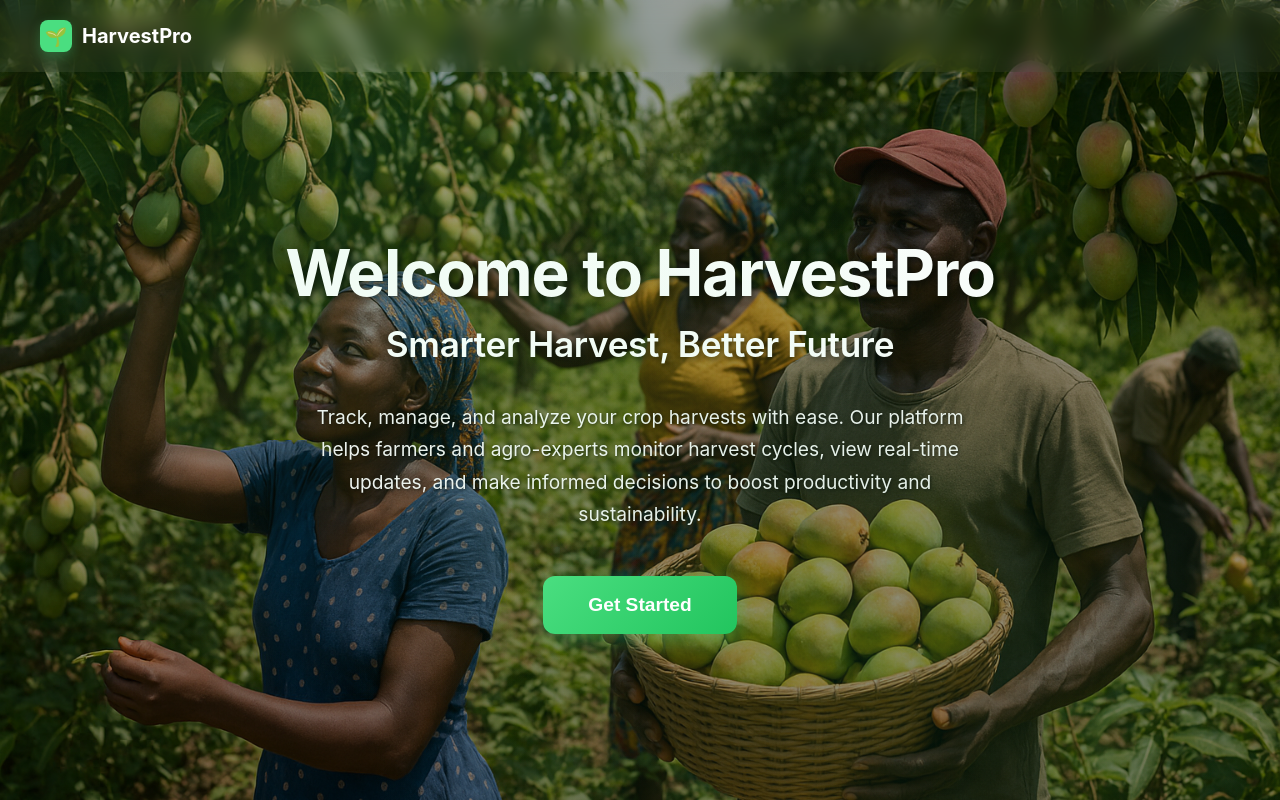
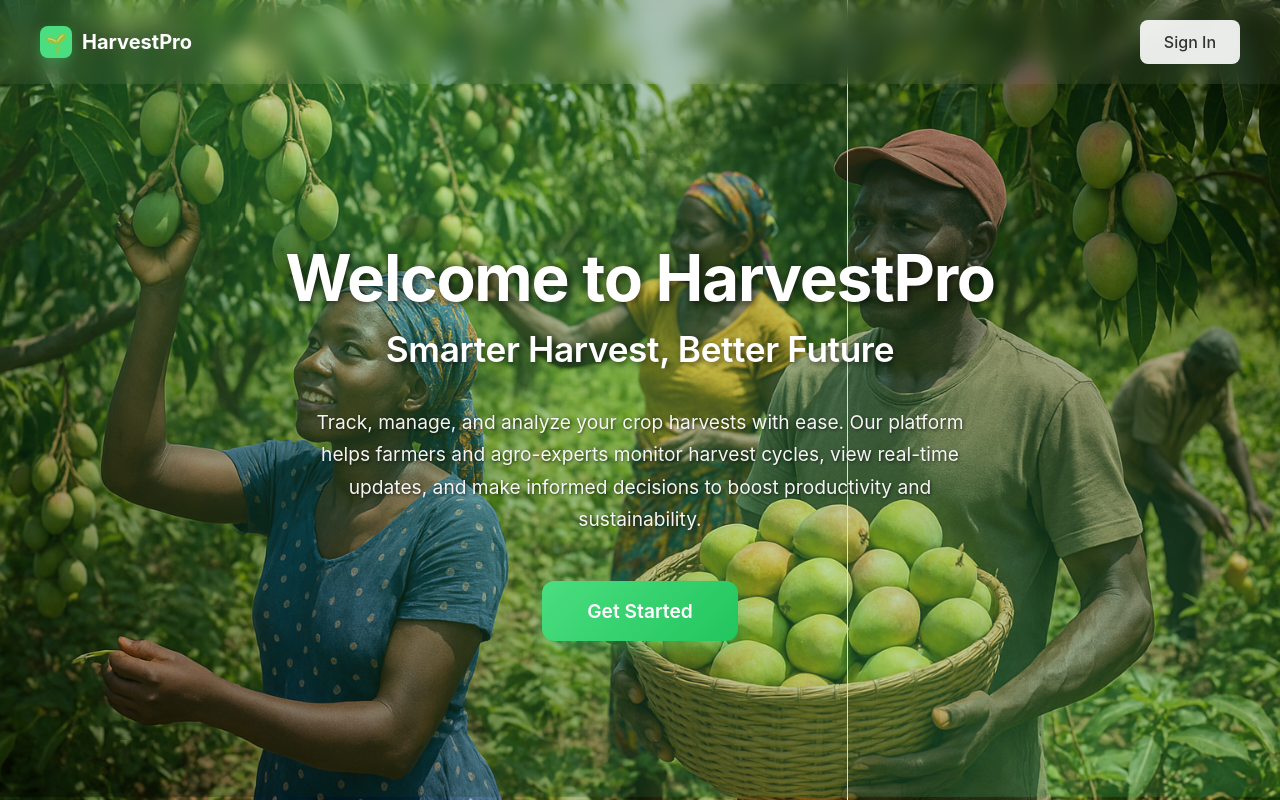
Before and after one commit to KRD66/crop-management-system, a Django app: page / in a window 1280 px wide. Run offline with Django 5.2, Linux system fonts and the light colour scheme; parts of the project's set-up code (start-up, migrations or seed data) failed here and were passed over.

Commit message:
feat gradient overlay added to landing page

```diff
--- a/monitoring/templates/monitoring/landing.html
+++ b/monitoring/templates/monitoring/landing.html
@@ -19,7 +19,7 @@
 
         .hero-section {
             min-height: 100vh;
-            background: linear-gradient(rgba(0, 0, 0, 0.3), rgba(0, 0, 0, 0.4)), url("{% static 'monitoring/images/landing page.jpg' %}");
+            background: url("{% static 'monitoring/images/landing page.jpg' %}");
             background-size: cover;
             background-position: center;
             background-attachment: fixed;
@@ -27,6 +27,27 @@
             display: flex;
             flex-direction: column;
             position: relative;
+            overflow: hidden; /* Ensure overlay stays within bounds */
+        }
+
+        /* Floating Gradient Overlay */
+        .hero-section::before {
+            content: '';
+            position: absolute;
+            top: 0;
+            left: 0;
+            right: 0;
+            bottom: 0;
+            background: linear-gradient(45deg, rgba(0, 0, 0, 0.4), rgba(74, 222, 128, 0.2), rgba(0, 0, 0, 0.3));
+            animation: floatGradient 8s ease-in-out infinite;
+            z-index: 1; /* Above background, below content */
+            pointer-events: none; /* Allow clicks to pass through */
+        }
+
+        @keyframes floatGradient {
+            0% { transform: translateY(0) scale(1); }
+            50% { transform: translateY(-20px) scale(1.02); }
+            100% { transform: translateY(0) scale(1); }
         }
 
         /* Header */
@@ -102,6 +123,8 @@
             max-width: 900px;
             margin: 0 auto;
             animation: fadeInUp 1s ease-out;
+            position: relative;
+            z-index: 2; /* Above the gradient overlay */
         }
 
         @keyframes fadeInUp {
@@ -189,7 +212,7 @@
         }
 
         /* Decorative Elements */
-        .hero-section::before {
+        .hero-section::after {
             content: '';
             position: absolute;
             top: 0;
@@ -199,6 +222,7 @@
             background: radial-gradient(circle at 30% 20%, rgba(74, 222, 128, 0.1) 0%, transparent 50%),
                         radial-gradient(circle at 70% 80%, rgba(34, 197, 94, 0.1) 0%, transparent 50%);
             pointer-events: none;
+            z-index: 1; /* Below content, above background */
         }
 
         /* Responsive Design */
@@ -302,6 +326,11 @@
             .get-started-btn:hover:before {
                 left: -100%;
             }
+
+            .hero-section::before {
+                animation: none;
+                transform: none;
+            }
         }
 
         /* Focus styles for accessibility */
@@ -335,6 +364,7 @@
                 <div class="logo-icon">🌱</div>
                 <span>HarvestPro</span>
             </div>
+            <a href="/login/" class="sign-in-btn">Sign In</a>
         </header>
 
         <main class="hero-content">
@@ -343,7 +373,7 @@
             <p class="hero-description">
                 Track, manage, and analyze your crop harvests with ease. Our platform helps farmers and agro-experts monitor harvest cycles, view real-time updates, and make informed decisions to boost productivity and sustainability.
             </p>
-            <button class="get-started-btn">Get started</button>
+            <a href="/login/" class="get-started-btn">Get started</a>
         </main>
     </div>
 
@@ -370,8 +400,8 @@
 
             // Add click analytics (optional)
             const getStartedBtn = document.querySelector('.get-started-btn');
-            getStartedBtn.addEventListener('click', function() {
-                // Redirect to login page
+            getStartedBtn.addEventListener('click', function(e) {
+                e.preventDefault();
                 window.location.href = '/login/';
             });
         });
```
